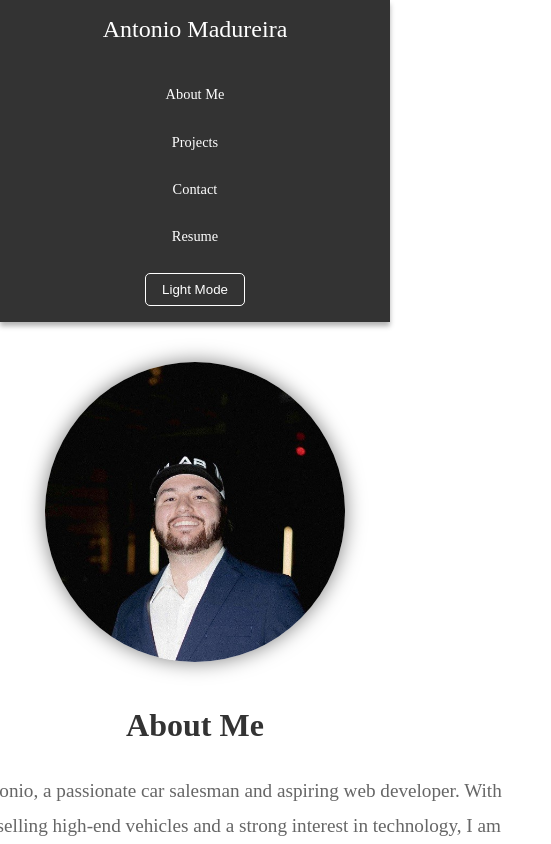
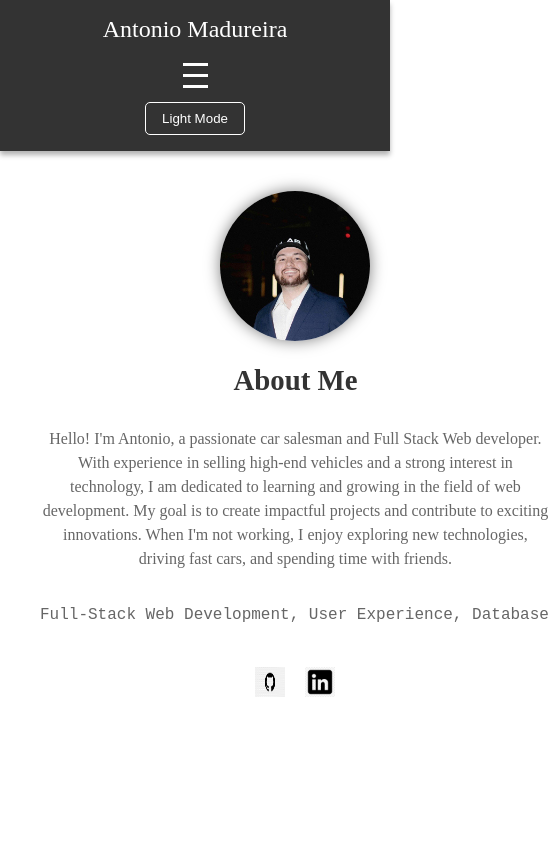
Before and after one commit to AntonioMadureira22/myportfolio2024, a React (Create React App) app: page /about-me in a window 390 px wide. Shown: the top 844 px of the page, 551 px wide, since content can reach past the window. Built offline with nearby package versions, Linux system fonts and the light colour scheme; the HTML template or start-up script is replaced by a standard one; a web font is replaced by a local one.

Commit message:
fixing and adding some styling

```diff
--- a/src/App.jsx
+++ b/src/App.jsx
@@ -12,7 +12,7 @@ function App() {
     <Router>
       <Navbar/>
       <Routes>
-        <Route path='/Home' element={<Home />} />
+        <Route path='/' element={<Home />} />
         <Route path="/about-me" element={<Aboutme />} />
         <Route path="/projects" element={<Projects />} />
         <Route path="/contact" element={<Contact />} />
--- a/src/components/Home/Home.css
+++ b/src/components/Home/Home.css
@@ -5,7 +5,7 @@
     align-items: center;
     justify-content: center;
     height: 100vh; /* Full viewport height */
-    background: linear-gradient(135deg, #00aaff, #0044ff); /* Gradient background */
+    background: linear-gradient(135deg, #D3D3D3, #0044ff); /* Gradient background */
     color: #fff;
     text-align: center;
     padding: 20px;
@@ -21,7 +21,7 @@
   }
 
   .intro-section h1 {
-    font-size: 2.5em; /* Adjusted for better responsiveness */
+    font-size: 2.7em; /* Adjusted for better responsiveness */
     margin-bottom: 20px;
     font-weight: bold;
   }
--- a/src/components/aboutme/aboutme.css
+++ b/src/components/aboutme/aboutme.css
@@ -1,4 +1,3 @@
-/* Keyframes for fade-in animation */
 @keyframes fadeIn {
   from {
       opacity: 0;
@@ -12,86 +11,124 @@
   display: flex;
   align-items: center;
   justify-content: center;
-    padding: 40px; /* Increase padding for more space */
-    animation: fadeIn 1s ease-out; /* Apply fade-in animation */
-    flex-direction: column; /* Stack elements vertically on smaller screens */
+  padding: 40px;
+  animation: fadeIn 1s ease-out;
+  flex-wrap: wrap; /* Allows wrapping on smaller screens */
 }
 
 .image-container {
-    margin-bottom: 30px; /* Add margin for spacing on small screens */
-    animation: fadeIn 1s ease-out; /* Apply fade-in animation */
+  margin-right: 40px;
+  flex-basis: 100%; /* Takes full width on mobile screens */
+  text-align: center; /* Center the image on mobile */
 }
 
 .profile-image {
-    width: 300px; /* Increase image size */
+  width: 250px;
   height: auto;
   border-radius: 50%;
-    box-shadow: 0 0 20px rgba(0, 0, 0, 0.5); /* Enhanced shadow */
-    animation: fadeIn 1s ease-out; /* Apply fade-in animation */
+  box-shadow: 0 0 15px rgba(0, 0, 0, 0.5);
+  animation: fadeIn 1s ease-out;
 }
 
 .description-container {
-    max-width: 900px; /* Increase width for larger text area */
-    text-align: center; /* Center text on larger screens */
-    animation: fadeIn 1s ease-out; /* Apply fade-in animation */
+  max-width: 800px;
+  animation: fadeIn 1s ease-out;
+  flex-basis: 100%; /* Takes full width on mobile screens */
+  text-align: center; /* Center the text on mobile */
 }
 
 .description-container h1 {
-    margin-bottom: 30px; /* Increase space below heading */
-    font-size: 2.5em; /* Increase heading font size */
-    color: #333; /* Adjust color as needed */
+  margin-bottom: 30px;
+  font-size: 2.5em;
+  color: #333;
 }
 
 .description-container p {
-    font-size: 1.4em; /* Increase paragraph font size */
-    line-height: 1.8; /* Increase line height for better readability */
-    color: #666; /* Adjust color as needed */
+  font-size: 1.3em;
+  line-height: 1.8;
+  color: #666;
 }
 
 .social-links {
-    margin-top: 30px;
   display: flex;
   justify-content: center;
-    animation: fadeIn 1s ease-out; /* Apply fade-in animation */
+  margin-top: 20px;
 }
 
 .social-icon {
-    width: 65px; /* Increase icon size */
-    height: 60px;
-    margin: 0 20px; /* Increase space between icons */
-    transition: transform 0.3s ease, box-shadow 0.3s ease;
-    animation: fadeIn 1s ease-out; /* Apply fade-in animation */
+  width: 40px;
+  height: 40px;
+  margin: 0 10px;
 }
 
-  .social-icon:hover {
-    transform: scale(1.1);
-    box-shadow: 0 0 20px rgba(0, 255, 255, 0.8); /* Enhanced hover effect */
-  }
-
-  /* Responsive styles */
 @media (max-width: 768px) {
-    .about-me {
-      flex-direction: column; /* Stack image and text vertically */
-    }
-
   .image-container {
-      margin-bottom: 20px; /* Adjust margin for smaller screens */
+      margin-right: 0;
   }
 
   .profile-image {
-      width: 300px; /* Adjust image size for smaller screens */
+      width: 200px; /* Adjust image size for smaller screens */
   }
 
   .description-container h1 {
-      font-size: 2em; /* Adjust heading size for smaller screens */
+      font-size: 2em;
   }
 
   .description-container p {
-      font-size: 1.2em; /* Adjust paragraph size for smaller screens */
+      font-size: 1.1em;
   }
 
   .social-icon {
-      width: 50px; /* Adjust icon size for smaller screens */
-      height: 50px;
+      width: 35px;
+      height: 35px;
   }
 }
+/* Adjusting font size for smaller screens */
+@media (max-width: 600px) {
+  .typewriter h2 {
+    font-size:9px; /* Smaller font size for mobile */
+  }
+
+  .description-container p {
+    font-size: 1em; /* Adjust paragraph font size */
+    line-height: 1.5; /* Adjust line height for readability */
+  }
+
+  .profile-image {
+    width: 180px; /* Reduce image size for mobile */
+  }
+
+  .about-me {
+    flex-direction: column; /* Stack image and description vertically on mobile */
+    text-align: center; /* Center align text on mobile */
+  }
+
+  .social-links {
+    justify-content: center; /* Center social links on mobile */
+    margin-top: 20px; /* Add space above social links */
+  }
+}
+
+/* Other existing styles for larger screens */
+
+@media (max-width: 480px) {
+  .profile-image {
+      width: 150px; /* Further adjust image size for very small screens */
+  }
+
+  .description-container h1 {
+      font-size: 1.8em;
+  }
+
+  .description-container p {
+      font-size: 1em;
+  }
+
+  .social-icon {
+      width: 30px;
+      height: 30px;
+  }
+  .typewriter h2 {
+    font-size: 10px; /* Smaller font size for mobile */
+  }
+}
--- a/src/components/aboutme/aboutme.jsx
+++ b/src/components/aboutme/aboutme.jsx
@@ -16,7 +16,7 @@ function AboutMe() {
       <div className="description-container">
         <h1>About Me</h1>
         <p>
-          Hello! I'm Antonio, a passionate car salesman and aspiring web developer.
+          Hello! I'm Antonio, a passionate car salesman and Full Stack Web developer.
           With experience in selling high-end vehicles and a strong interest in technology,
           I am dedicated to learning and growing in the field of web development.
           My goal is to create impactful projects and contribute to exciting innovations.
--- a/src/components/navbar/navbar.css
+++ b/src/components/navbar/navbar.css
@@ -10,7 +10,7 @@ body.light-mode .navbar {
   display: flex;
   justify-content: space-between;
   align-items: center;
-    background-color: 	#333; /* Dark background for dark mode */
+  background-color: #333; /* Dark background for dark mode */
   padding: 1rem 2rem;
   position: sticky;
   top: 0;
@@ -29,7 +29,7 @@ body.light-mode .navbar {
 
 .navbar-brand a {
   color: #fff; /* Dark mode link color */
-    font-size: 2rem ;
+  font-size: 2rem;
   text-decoration: none;
 }
 
@@ -89,6 +89,71 @@ body.light-mode .navbar {
   background-color: #444; /* Dark background on hover for dark mode */
 }
 
+/* Hamburger Menu */
+.hamburger {
+  display: none;
+  flex-direction: column;
+  cursor: pointer;
+}
+
+.hamburger .bar {
+  width: 25px;
+  height: 3px;
+  background-color: white;
+  margin: 4px 0;
+  transition: all 0.3s ease;
+}
+
+.hamburger .bar.open:nth-child(1) {
+  transform: rotate(45deg) translate(5px, 5px);
+}
+
+.hamburger .bar.open:nth-child(2) {
+  opacity: 0;
+}
+
+.hamburger .bar.open:nth-child(3) {
+  transform: rotate(-45deg) translate(5px, -5px);
+}
+
+/* Mobile Styles */
+@media (max-width: 768px) {
+  .hamburger {
+      display: flex;
+  }
+
+  .navbar-links {
+      position: absolute;
+      top: 100%;
+      left: 0;
+      right: 0;
+      background-color: #333;
+      flex-direction: column;
+      align-items: center;
+      display: none;
+      gap: 10px;
+      padding: 20px 0;
+      margin: 0;
+  }
+
+  .navbar-links.open {
+      display: flex;
+  }
+
+  .navbar-links li {
+      display: block;
+  }
+
+  .navbar-brand {
+      flex-grow: 1;
+      text-align: left;
+  }
+
+  .theme-toggle {
+      margin-top: 10px; /* Adjust for better spacing on mobile */
+  }
+}
+
 /* Responsive styling for tablets and smaller screens */
 @media (max-width: 768px) {
   .navbar {
--- a/src/components/navbar/navbar.jsx
+++ b/src/components/navbar/navbar.jsx
@@ -5,22 +5,32 @@ import resume from '../navbar/codingresume.pdf';
 
 function NavBar() {
   const [isDarkMode, setIsDarkMode] = useState(true);
+  const [isOpen, setIsOpen] = useState(false);
 
   const toggleTheme = () => {
     setIsDarkMode(!isDarkMode);
     document.body.classList.toggle('light-mode', !isDarkMode);
   };
 
+  const toggleMenu = () => {
+    setIsOpen(!isOpen);
+  };
+
   return (
     <nav className={`navbar ${isDarkMode ? 'dark' : 'light'}`}>
       <div className="navbar-brand">
-        <Link to="/Home">Antonio Madureira</Link>
+        <Link to="/">Antonio Madureira</Link>
       </div>
-      <ul className="navbar-links">
-        <li><Link to='/about-me'>About Me</Link></li>
-        <li><Link to='/projects'>Projects</Link></li>
-        <li><Link to="/contact">Contact</Link></li>
-        <li><Link to={resume}  target="_blank" rel="noopener noreferrer">Resume</Link></li>
+      <div className="hamburger" onClick={toggleMenu}>
+        <div className={`bar ${isOpen ? 'open' : ''}`}></div>
+        <div className={`bar ${isOpen ? 'open' : ''}`}></div>
+        <div className={`bar ${isOpen ? 'open' : ''}`}></div>
+      </div>
+      <ul className={`navbar-links ${isOpen ? 'open' : ''}`}>
+        <li><Link to='/about-me' onClick={toggleMenu}>About Me</Link></li>
+        <li><Link to='/projects' onClick={toggleMenu}>Projects</Link></li>
+        <li><Link to="/contact" onClick={toggleMenu}>Contact</Link></li>
+        <li><Link to={resume} target="_blank" rel="noopener noreferrer" onClick={toggleMenu}>Resume</Link></li>
       </ul>
       <button className="theme-toggle" onClick={toggleTheme}>
         {isDarkMode ? 'Light Mode' : 'Dark Mode'}
--- a/src/components/typewriter/typewriter.css
+++ b/src/components/typewriter/typewriter.css
@@ -14,3 +14,28 @@
   from, to { border-color: transparent }
   50% { border-color: #333 }
 }
+
+/* Responsive adjustments */
+@media (max-width: 1200px) {
+  .typewriter-text {
+      font-size: 10px /* Slightly smaller font for larger tablets */
+  }
+}
+
+@media (max-width: 992px) {
+  .typewriter-text {
+      font-size: .5em; /* Slightly smaller font for smaller tablets */
+  }
+}
+
+@media (max-width: 768px) {
+  .typewriter-text {
+      font-size: 10px; /* Smaller font for mobile devices */
+  }
+}
+
+@media (max-width: 480px) {
+  .typewriter-text {
+      font-size: 10px; /* Smaller font for very small mobile devices */
+  }
+}
--- a/src/index.css
+++ b/src/index.css
@@ -12,3 +12,20 @@ code {
   font-family: source-code-pro, Menlo, Monaco, Consolas, 'Courier New',
     monospace;
 }
+
+
+
+/* Hide scrollbars for Chrome, Safari, and Edge */
+body::-webkit-scrollbar {
+  display: none;
+}
+
+/* Hide scrollbars for Firefox */
+html {
+  scrollbar-width: none;
+}
+
+/* Hide scrollbars for Internet Explorer and Edge */
+body {
+  -ms-overflow-style: none;
+}
```
Lines whose indentation alone changed are shown as unchanged.
